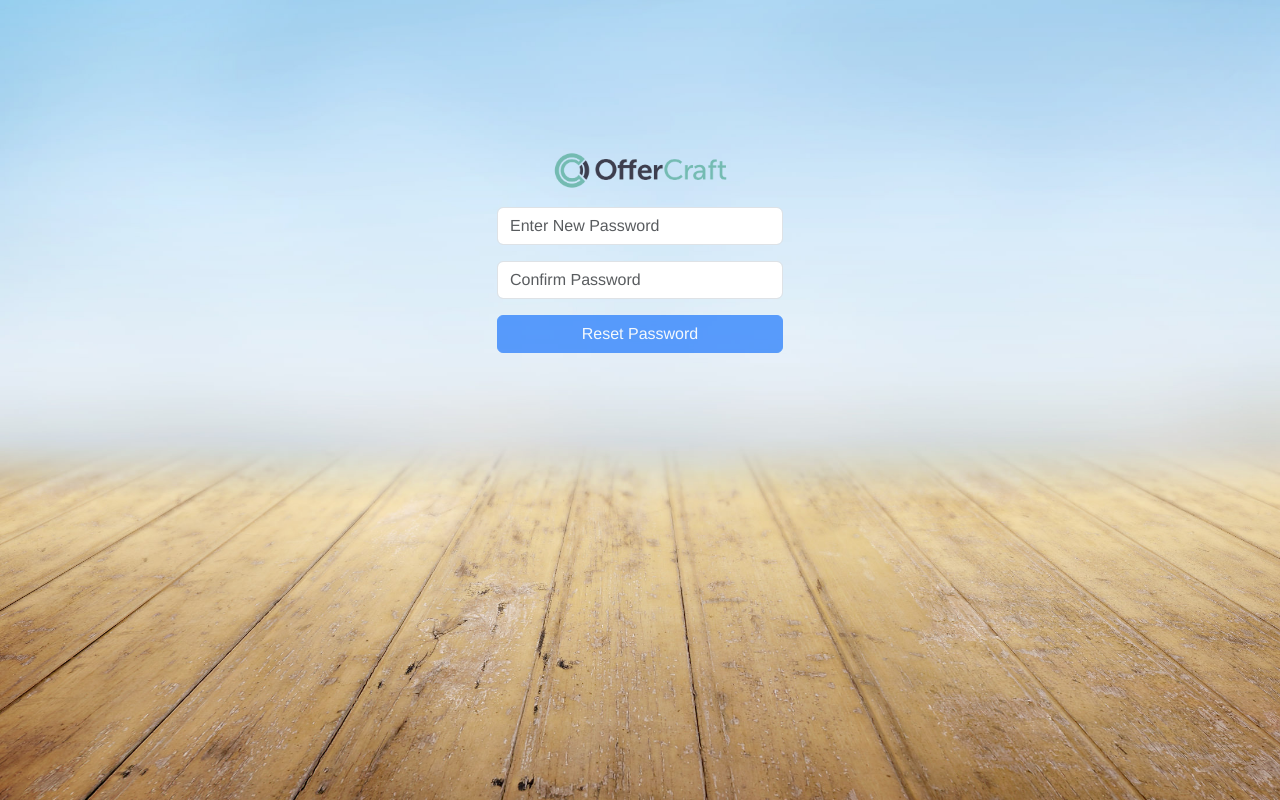
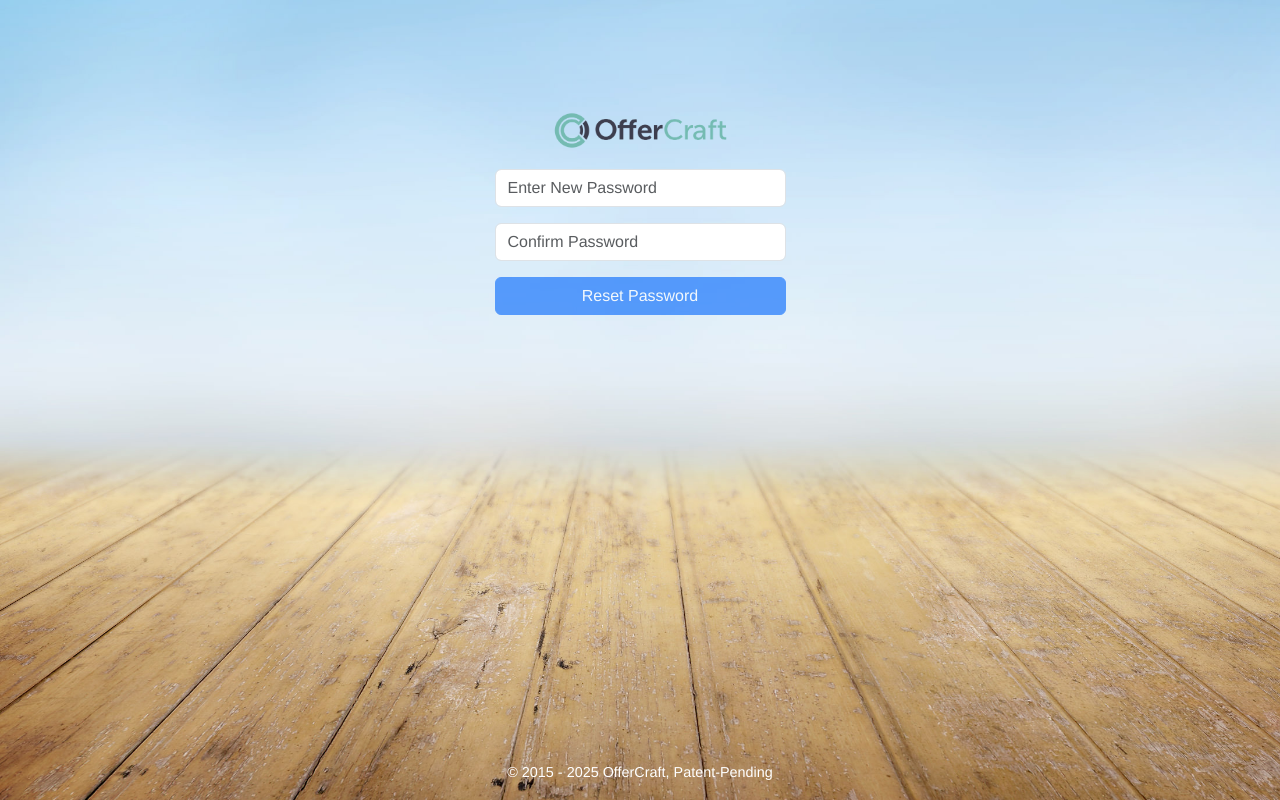
Before and after one commit to piyushcmp24/nrt-offercraft, an Angular app: page /reset-password in a window 1280 px wide. Built offline with nearby package versions, Linux system fonts and the light colour scheme.

Commit message:
forgot ui pages

```diff
--- a/src/app/auth/forgot-password/forgot-password.component.html
+++ b/src/app/auth/forgot-password/forgot-password.component.html
@@ -1,18 +1,12 @@
-<!-- <div class="forgot-page"> -->
-
 <div *ngIf="error" class="message-display alert alert-danger text-center mb-0">
   {{ error }}
 </div>
-
 <div *ngIf="message" class="message-display alert alert-success text-center mb-0">
   {{ message }}
 </div>
-
 <div class="forgot-container">
   <div class="forgot-box">
-    <h3>
-      <img src="./assets/images/ofc-logo.png" class="forgot-img">
-    </h3>
+    <img src="./assets/images/ofc-logo.png" class="logo">
 
     <!-- <h3>Forgot Password</h3> -->
     <form [formGroup]="form" (ngSubmit)="onSubmit()">
@@ -30,5 +24,9 @@
       </button>
     </form>
   </div>
+
+  <div class="footer-text">
+    &copy; 2015 - 2025 OfferCraft, Patent-Pending
+  </div>
+
 </div>
-<!-- </div> -->
--- a/src/app/auth/forgot-password/forgot-password.component.scss
+++ b/src/app/auth/forgot-password/forgot-password.component.scss
@@ -1,31 +1,28 @@
 /* Full-page background */
 
-.forgot-img{
+.logo{
   width: 175px;
-  height: auto;
-  padding-bottom: 10px;
+  margin-bottom: 20px;
 }
 
 /* Form container */
 .forgot-container {
-
   height: 100vh;
   display: flex;
   align-items: flex-start;
+  padding-top: 80px;
   justify-content: center;
-  // background: linear-gradient(to top, #e0f2f1 40%, #b3e5fc 90%);
-  // background-image: url('/assets/wood-floor.jpg'); // Optional wooden floor image
-  background: url("/assets/images/ofc-bg.jpg") 50%/cover no-repeat;
-  padding-top: 118px;
+  background: url("/assets/images/ofc-bg.jpg") 50% / cover no-repeat;
 }
 
 .forgot-box {
+  // background: white;
   padding: 2rem;
   border-radius: 8px;
+  // box-shadow: 0 2px 12px rgba(0,0,0,0.1);
+  max-width: 355px;
+  width: 100%;
   text-align: center;
-  width: 100%;            /* 👈 added */
-  max-width: 350px;       /* 👈 responsive max */
-  // box-shadow: 0 0 12px rgba(0, 0, 0, 0.15);
 }
 
 
@@ -45,3 +42,10 @@
   position: absolute; width: 100%;
   font-size: 14px;
 }
+
+.footer-text {
+  font-size: 0.9rem;
+  position: absolute;
+  bottom: 16px;
+  color: #fff;
+}
--- a/src/app/auth/forgot-password/forgot-password.component.ts
+++ b/src/app/auth/forgot-password/forgot-password.component.ts
@@ -1,7 +1,6 @@
 import { Component } from '@angular/core';
 import { FormBuilder, FormGroup, Validators } from '@angular/forms';
 import { AuthService } from './../../auth/auth.service';
-import { ForgotPasswordService } from '../../core/service/forgot-password.service';
 
 @Component({
   selector: 'app-forgot-password',
@@ -13,8 +12,7 @@ export class ForgotPasswordComponent {
   message: string = '';
   error: string = '';
 
-  constructor(private fb: FormBuilder, private authService: AuthService,
-    private forgotService: ForgotPasswordService) {
+  constructor(private fb: FormBuilder, private authService: AuthService) {
     this.form = this.fb.group({
       email: '',
     });
@@ -30,21 +28,21 @@ export class ForgotPasswordComponent {
     // const email = this.form.value;
     if (this.form.valid) {
       const email = this.form.value.email;
-      this.forgotService.sendForgotPasswordEmail(email).subscribe({
-        next: () => { console.log(email); this.message = 'A password reset link has been sent to your email'; },
-        error: () => { this.error = `We couldn't find an account with that email address.`; }
+      // this.forgotService.sendForgotPasswordEmail(email).subscribe({
+      //   next: () => { console.log(email); this.message = 'A password reset link has been sent to your email'; },
+      //   error: () => { this.error = `We couldn't find an account with that email address.`; }
+      // });
+
+      this.authService.requestPasswordReset(email).subscribe({
+        next: () => {
+          this.message = 'A password reset link has been sent to your email.';
+          this.error = '';
+        },
+        error: (err) => {
+          this.error = `We couldn't find an account with that email address.`;
+          this.message = '';
+        }
       });
-
-      // this.authService.requestPasswordReset(email).subscribe({
-      //   next: () => {
-      //     this.message = 'Reset link sent. Check your email.';
-      //     this.error = '';
-      //   },
-      //   error: (err) => {
-      //     this.error = 'Error sending reset link.';
-      //     this.message = '';
-      //   }
-      // });
     }
   }
 
--- a/src/app/auth/login/login.component.scss
+++ b/src/app/auth/login/login.component.scss
@@ -1,23 +1,20 @@
 .login-container {
   height: 100vh;
-  display: grid;
-  align-items: end;
+  display: flex;
+  align-items: flex-start;
+  padding-top: 80px;
   justify-content: center;
-  // background: linear-gradient(to top, #e0f2f1 40%, #b3e5fc 90%);
-  // background-image: url('/assets/wood-floor.jpg'); // Optional wooden floor image
-  background: url("/assets/images/ofc-bg.jpg") 50%/cover no-repeat;
-  padding-top: 100px;
-  // background-size: cover;
-  // background-repeat: no-repeat;
+  background: url("/assets/images/ofc-bg.jpg") 50% / cover no-repeat;
 }
 
 .login-box {
-  // background: rgba(255, 255, 255, 0.95);
-  padding: 1rem;
+  // background: white;
+  padding: 2rem;
   border-radius: 8px;
+  // box-shadow: 0 2px 12px rgba(0,0,0,0.1);
+  max-width: 355px;
+  width: 100%;
   text-align: center;
-  width: 335px;
-  // box-shadow: 0 0 12px rgba(0, 0, 0, 0.15);
 }
 
 .logo {
@@ -39,9 +36,10 @@
 }
 
 .footer-text {
-  font-size: 0.75rem;
-  color: #999;
-  margin-top: 1.5rem;
+  font-size: 0.9rem;
+  position: absolute;
+  bottom: 16px;
+  color: #fff;
 }
 
 .error-message {
@@ -59,4 +57,5 @@
 
 .forgot-password-link{
   text-align: left;
+  font-size: 14px;
 }
--- a/src/app/auth/profile/profile.component.html
+++ b/src/app/auth/profile/profile.component.html
@@ -94,7 +94,7 @@
                 <div class="col-sm-10">
                   <input type="password" class="form-control" id="oldPassword" formControlName="oldPassword" placeholder="Old Password">
                   <div *ngIf="passwordForm.get('oldPassword')?.touched && passwordForm.get('oldPassword')?.invalid" class="text-danger small">
-                    {{ getPasswordErrorMessage(passwordForm.get('oldPassword')) }}
+                    <!-- {{ getPasswordErrorMessage(passwordForm.get('oldPassword')) }} -->
                   </div>
                 </div>
               </div>
--- a/src/app/auth/reset-password/reset-password.component.html
+++ b/src/app/auth/reset-password/reset-password.component.html
@@ -1,56 +1,39 @@
 <div *ngIf="error" class="message-display alert alert-danger text-center mb-0">
   {{ error }}
 </div>
-
 <div *ngIf="message" class="message-display alert alert-success text-center mb-0">
   {{ message }}
 </div>
 
-
-<div class="forgot-container">
-  <div class="forgot-box">
-    <h3>
-      <img src="./assets/images/ofc-logo.png" class="forgot-img">
-    </h3>
-
-    <form [formGroup]="form" (ngSubmit)="onSubmit()">
-      <!-- New Password -->
+<div class="reset-container">
+  <div class="reset-box">
+    <img src="./assets/images/ofc-logo.png" class="logo">
+    <form [formGroup]="resetPasswordForm" (ngSubmit)="onSubmit()">
+      <!--/////////////// New Password -->
       <div class="mb-3">
-        <input
-          type="password"
-          id="password"
-          class="form-control"
-          formControlName="password"
-          placeholder="Enter New Password"
-          [ngClass]="{ 'is-invalid': password?.invalid && password?.touched }"
-        />
-        <div class="invalid-feedback" *ngIf="password?.invalid && password?.touched">
-          <div *ngIf="password?.errors?.['required']">Password is required.</div>
-          <div *ngIf="password?.errors?.['minlength']">Minimum 6 characters required.</div>
+        <input type="password" id="password" formControlName="password" class="form-control"
+          placeholder="Enter New Password" [ngClass]="{ 'is-invalid': password?.invalid && password?.touched }" />
+        <div *ngIf="passwordCtrl && passwordCtrl.touched && passwordCtrl.errors" class="text-danger small">
+          {{ getPasswordErrorMessage(passwordCtrl) }}
         </div>
       </div>
 
-      <!-- Confirm Password -->
+      <!-- /////////////////// Confirm Password -->
       <div class="mb-3">
-        <input
-          type="password"
-          id="confirmPassword"
-          class="form-control"
-          formControlName="confirmPassword"
+        <input type="password" id="confirmPassword" formControlName="confirmPassword" class="form-control"
           placeholder="Confirm Password"
-          [ngClass]="{ 'is-invalid': confirmPassword?.invalid && confirmPassword?.touched }"
-        />
-
-        <div *ngIf="form.errors?.['passwordMismatch'] && form.touched" class="error-message">
-          Passwords do not match
+          [ngClass]="{ 'is-invalid': confirmPassword?.invalid && confirmPassword?.touched }" />
+        <div *ngIf="confirmPasswordCtrl?.touched && resetPasswordForm?.errors?.['passwordMismatch']" class="text-danger small">
+          {{ getPasswordMatchErrorMessage() }}
         </div>
-
       </div>
-
-      <button class="btn btn-primary w-100" type="submit" [disabled]="form.invalid">
+      <button class="btn btn-primary w-100" type="submit" [disabled]="resetPasswordForm.invalid">
         Reset Password
       </button>
     </form>
+  </div>
 
+  <div class="footer-text">
+    &copy; 2015 - 2025 OfferCraft, Patent-Pending
   </div>
 </div>
--- a/src/app/auth/reset-password/reset-password.component.scss
+++ b/src/app/auth/reset-password/reset-password.component.scss
@@ -1,29 +1,28 @@
 /* Full-page background */
 
-.forgot-img{
-  width:175px;
-  padding-bottom: 10px;
+.logo{
+  width: 175px;
+  margin-bottom: 20px;
 }
 
 /* Form container */
-.forgot-container {
+.reset-container {
   height: 100vh;
   display: flex;
   align-items: flex-start;
+  padding-top: 80px;
   justify-content: center;
-  // background: linear-gradient(to top, #e0f2f1 40%, #b3e5fc 90%);
-  // background-image: url('/assets/wood-floor.jpg'); // Optional wooden floor image
-  background: url("/assets/images/ofc-bg.jpg") 50%/cover no-repeat;
-  padding-top: 120px;
+  background: url("/assets/images/ofc-bg.jpg") 50% / cover no-repeat;
 }
 
-.forgot-box {
+.reset-box {
+  // background: white;
   padding: 2rem;
   border-radius: 8px;
+  // box-shadow: 0 2px 12px rgba(0,0,0,0.1);
+  max-width: 355px;
+  width: 100%;
   text-align: center;
-  width: 100%;            /* 👈 added */
-  max-width: 350px;       /* 👈 responsive max */
-  // box-shadow: 0 0 12px rgba(0, 0, 0, 0.15);
 }
 
 
@@ -44,3 +43,10 @@
   position: absolute; width: 100%;
   font-size: 14px;
 }
+
+.footer-text {
+  font-size: 0.9rem;
+  position: absolute;
+  bottom: 16px;
+  color: #fff;
+}
--- a/src/app/auth/reset-password/reset-password.component.ts
+++ b/src/app/auth/reset-password/reset-password.component.ts
@@ -1,8 +1,8 @@
 import { Component } from '@angular/core';
-import { FormBuilder, FormGroup, Validators } from '@angular/forms';
+import { AbstractControl, FormBuilder, FormGroup, Validators } from '@angular/forms';
 import { AuthService } from './../../auth/auth.service';
-import { ForgotPasswordService } from '../../core/service/forgot-password.service';
 import { ActivatedRoute } from '@angular/router';
+import { PasswordValidator } from '../../shared/validators/password.validator';
 
 @Component({
   selector: 'app-reset-password',
@@ -10,10 +10,10 @@ import { ActivatedRoute } from '@angular/router';
   styleUrl: 'reset-password.component.scss'
 })
 export class ResetPasswordComponent {
-  form: FormGroup;
+  resetPasswordForm: FormGroup;
   message = '';
   error = '';
-  token='';
+  token = '';
 
   // Simulated user object
   mockUser = {
@@ -21,24 +21,32 @@ export class ResetPasswordComponent {
     password: 'oldPassword123'
   };
 
-  constructor(private fb: FormBuilder, private forgotPasswordService: ForgotPasswordService, private route: ActivatedRoute) {
+  constructor(private fb: FormBuilder, private authService: AuthService, private route: ActivatedRoute) {
     this.token = this.route.snapshot.queryParamMap.get('token') || '';
 
-    this.form = this.fb.group(
-      {
-        password: ['', [Validators.required, Validators.minLength(6)]],
+    this.resetPasswordForm = this.fb.group({
+      password: ['', [Validators.required, PasswordValidator.passwordComplexity()]],
       confirmPassword: ['', Validators.required]
-      },
-      { validators: this.passwordsMatchValidator }
-    );
+    }, { validators: PasswordValidator.passwordMatch('password', 'confirmPassword') });
+  }
+
+  get passwordCtrl() { return this.resetPasswordForm.get('password'); }
+  get confirmPasswordCtrl() { return this.resetPasswordForm.get('confirmPassword'); }
+
+  getPasswordErrorMessage(control: AbstractControl): string {
+    return PasswordValidator.getPasswordErrorMessage(control);
+  }
+
+  getPasswordMatchErrorMessage(): string {
+    return this.resetPasswordForm?.errors?.['passwordMismatch'] ? 'Passwords do not match.' : '';
   }
 
   get password() {
-    return this.form.get('password');
+    return this.resetPasswordForm.get('password');
   }
 
   get confirmPassword() {
-    return this.form.get('confirmPassword');
+    return this.resetPasswordForm.get('confirmPassword');
   }
 
   passwordsMatchValidator(formGroup: FormGroup) {
@@ -62,15 +70,16 @@ export class ResetPasswordComponent {
 
 
   onSubmit() {
-  if (this.form.valid) {
+    if (this.resetPasswordForm.valid) {
       const newPassword = this.password?.value;
+      console.log("password value: ", newPassword);
 
       // Call backend service to update the password
-    this.forgotPasswordService.resetPassword({ password: newPassword, token: this.token }).subscribe({
+      this.authService.resetPassword({ password: newPassword, token: this.token }).subscribe({
         next: () => {
           this.message = 'Password has been reset successfully.';
           this.error = '';
-        this.form.reset();
+          this.resetPasswordForm.reset();
         },
         error: (err) => {
           this.message = '';
@@ -78,7 +87,7 @@ export class ResetPasswordComponent {
         }
       });
     } else {
-    this.form.markAllAsTouched();
+      this.resetPasswordForm.markAllAsTouched();
       this.error = 'Please fix the errors above.';
       this.message = '';
     }
--- a/src/styles.scss
+++ b/src/styles.scss
@@ -3,6 +3,7 @@
 html, body {
   height: 100%;
   margin: 0;
+  padding: 0;
   font-family: "Helvetica Neue", Helvetica, Arial, sans-serif;
   // font-size: 14px;
   background: #2c2c3d !important;
```
Also changed, not shown: src/app/auth/auth.service.ts (+7 -2 lines), src/app/auth/login/login.component.html (+10 -13 lines), src/app/core/service/forgot-password.service.ts (deleted, +0 -21 lines). Lines whose indentation alone changed are shown as unchanged.
